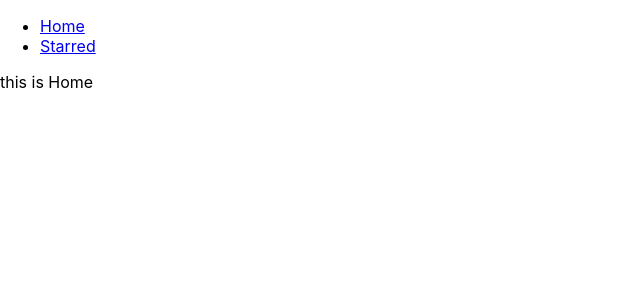
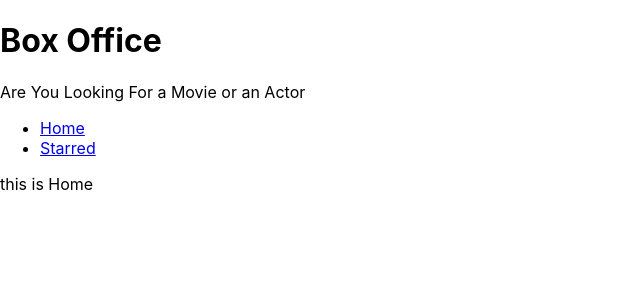
Before and after one commit to Arka121001/box-office-Main, a React (Create React App) app: page / in a window 1280 px wide. Shown: the top 300 px of the page, without its empty margins (0-640 px from the left). Built offline with nearby package versions, Linux system fonts and the light colour scheme.

Commit message:
Different Layout Management

```diff
--- a/src/App.js
+++ b/src/App.js
@@ -1,14 +1,11 @@
 import React from 'react';
 import {Switch , Route} from 'react-router-dom'
-import  Navs from './components/Navs';
 import Home from './pages/Home';
 import Starred from './pages/Starred'
 
 function App() {
   return (
-  <div>
 
-    <Navs/>
     <Switch>
 
       <Route exact path = "/"> <Home/> </Route>
@@ -18,7 +15,8 @@ function App() {
       <Route> <div> NOT Found </div> </Route>
 
     </Switch>
-    </div>
+
+
   );
 }
 
--- /dev/null
+++ b/src/components/MainPageLayout.js
@@ -0,0 +1,15 @@
+import React from 'react'
+import Navs from './Navs'
+import Title from './Title';
+
+const MainPageLayout = ({ children }) => {
+  return (
+    <div>
+      <Title title = "Box Office" subtitle = "Are You Looking For a Movie or an Actor "/>
+      <Navs />
+      {children}
+    </div>
+  );
+};
+
+export default MainPageLayout
--- /dev/null
+++ b/src/components/Title.js
@@ -0,0 +1,13 @@
+import React from 'react'
+
+const Title = ({ title,subtitle }) => {
+  return (
+    <div>
+
+      <h1>{title}</h1>
+      <p>{subtitle}</p>
+    </div>
+  )
+}
+
+export default Title
--- a/src/pages/Home.js
+++ b/src/pages/Home.js
@@ -1,11 +1,13 @@
 import React from 'react'
+import MainPageLayout from '../components/MainPageLayout';
 
 const Home = () => {
   return (
-    <div>
+    <MainPageLayout>
       this is Home
-    </div>
+    </MainPageLayout>
+
   )
-}
+};
 
 export default Home;
--- a/src/pages/Starred.js
+++ b/src/pages/Starred.js
@@ -1,10 +1,11 @@
 import React from 'react'
+import MainPageLayout from '../components/MainPageLayout';
 
 const Starred = () => {
   return (
-    <div>
+    <MainPageLayout>
       this is Starred
-    </div>
+    </MainPageLayout>
   )
 }
 
```
